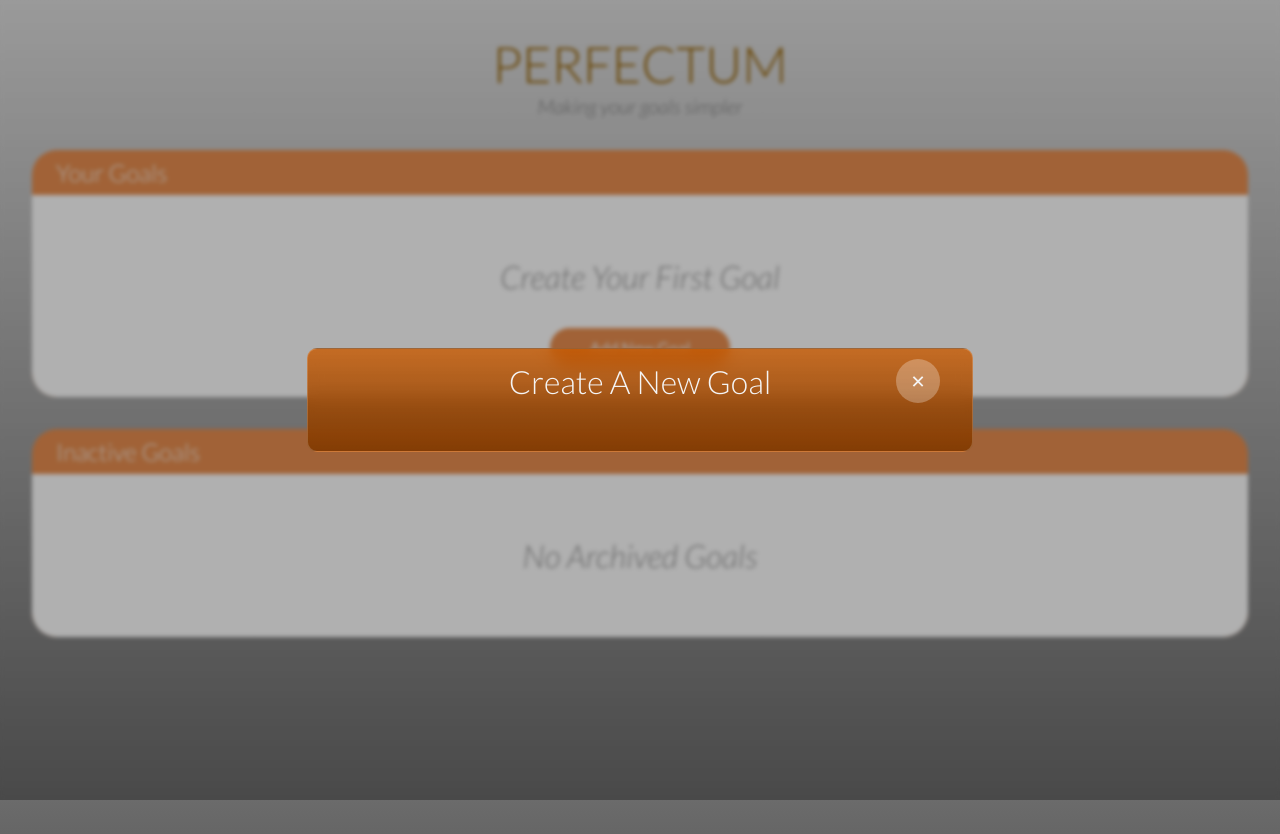
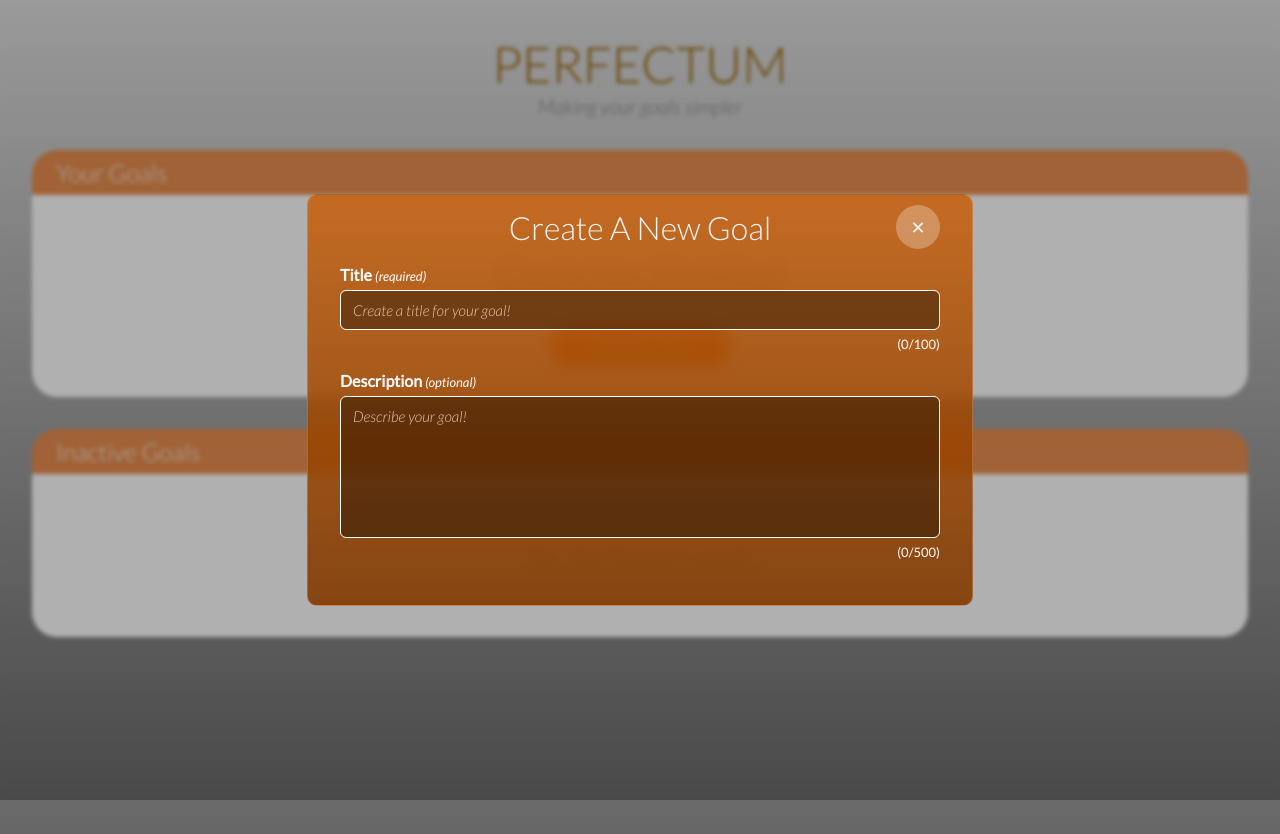
Before and after one commit to ChasingPrograms/Perfectum-API, a website: page client/index.html in a window 1280 px wide. Both pictures are taken after a click on the button "Add New Goal". Drawn offline with Linux system fonts and the light colour scheme; no server answers.

Commit message:
feat(client): add title and description fields with live counters

```diff
--- a/client/app.js
+++ b/client/app.js
@@ -89,3 +89,20 @@ openNewGoalButton.addEventListener("click",() => {
 closeNewGoalButton.addEventListener("click",() => {
     newGoalModal.close();
 })
+
+//Text Counter (New Goal Popup)
+//Title
+const titleField = document.getElementById("goalTitle");
+const titleCount = document.getElementById("titleCounter");
+titleField.addEventListener("input",() =>{
+     titleCount.textContent = `(${titleField.value.length}/100)`;
+     titleCount.classList.toggle("textLimit", titleField.value.length === 100);
+})
+
+//Description
+const descField = document.getElementById("goalDescription");
+const descCount = document.getElementById("descCounter");
+descField.addEventListener("input",() =>{
+     descCount.textContent = `(${descField.value.length}/500)`;
+     descCount.classList.toggle("textLimit", descField.value.length === 500);
+})
--- a/client/index.html
+++ b/client/index.html
@@ -44,6 +44,14 @@
             <h1> Create A New Goal </h1>
             <button id="closeNewGoalModal" class="closeButton" aria-label="Close">✕</button>
         </div>
+        <form id="newGoalForm">
+                <label for="goalTitle"> <b>Title</b> <i> (required) </i></label>
+                <input type="text" id="goalTitle" name="goalTitle" required maxlength="100" placeholder="Create a title for your goal!">
+                <p id="titleCounter" class="counter">(0/100)</p>
+                <label for="goalDescription"> <b>Description</b> <i>(optional)</i></label>
+                <textarea id="goalDescription" name="goalDescription" maxlength="500" placeholder="Describe your goal!"></textarea>
+                <p id="descCounter" class="counter">(0/500)</p>
+            </form>
     </dialog>
 
 </body>
--- a/client/stylesheet.css
+++ b/client/stylesheet.css
@@ -189,6 +189,45 @@ header{
         background-color: #0000004f;
         backdrop-filter: blur(2px);
     }
+
+    #newGoalForm{
+        display: flex;
+        flex-direction: column;
+        gap: 6px;
+        label{
+            color: white;
+            i{
+                font-size: small;
+            }
+        }
+        .counter{
+            margin-top: 0;
+            color: white;
+            font-size: small;
+            text-align: right;
+            &.textLimit{
+                color: rgb(255, 0, 0);
+            }
+        }
+        input, textarea{
+            background-color: #0000005e;
+            border: 1px solid white;
+            border-radius: 6px;
+            color: white;
+            font-family: 'Lato', sans-serif;
+            font-size: 15px;
+            padding: 10px 12px;
+            &::placeholder{
+                color: #E8C9B0;
+                font-style: italic;
+                font-weight: 300;
+            }
+        }
+        textarea{
+            resize: none;
+            height: 120px;
+        }
+    }
 }
 
 .closeButton{
```
Also changed, not shown: docs/BACKLOG.md (+2 -2 lines).
